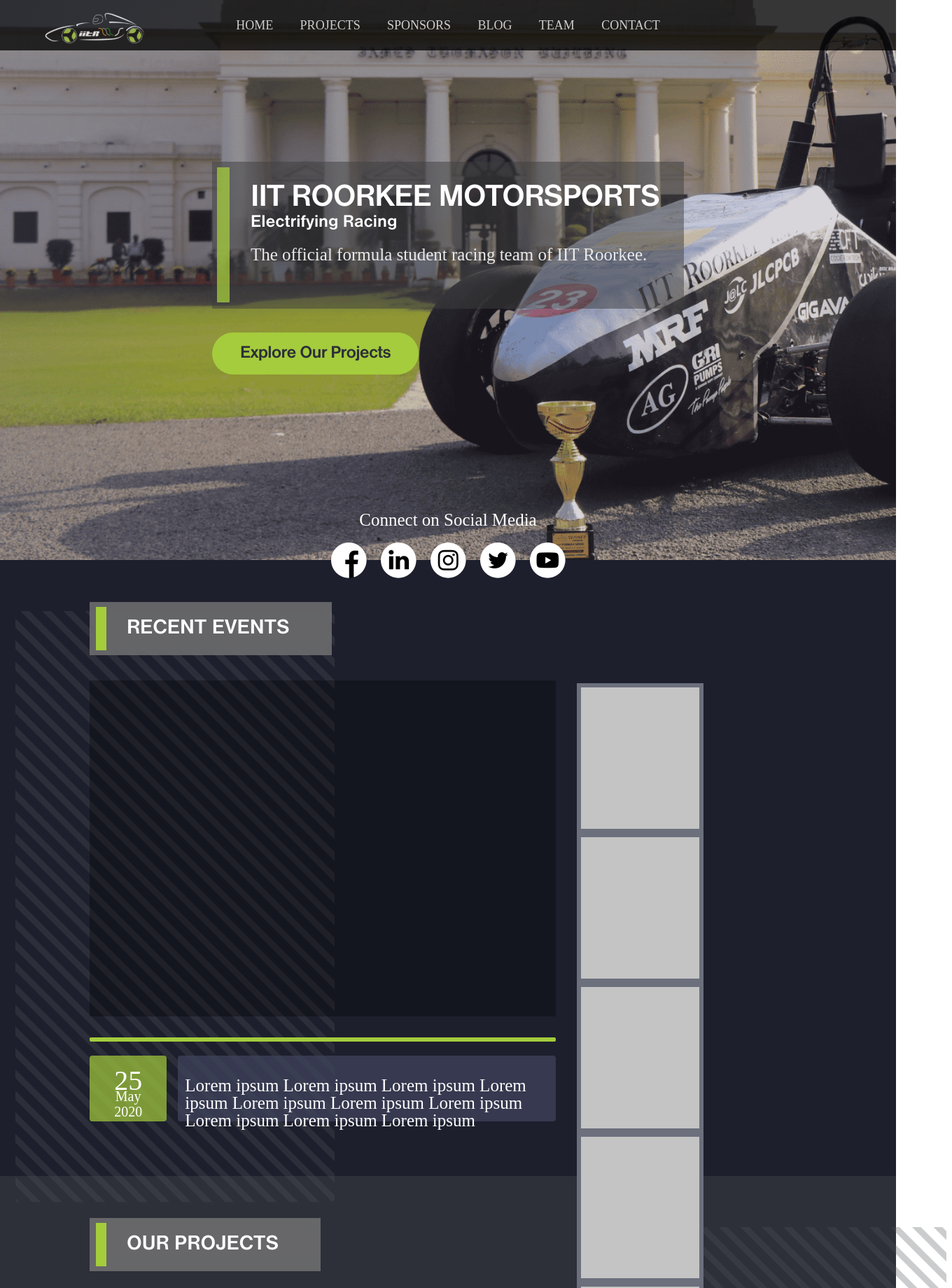
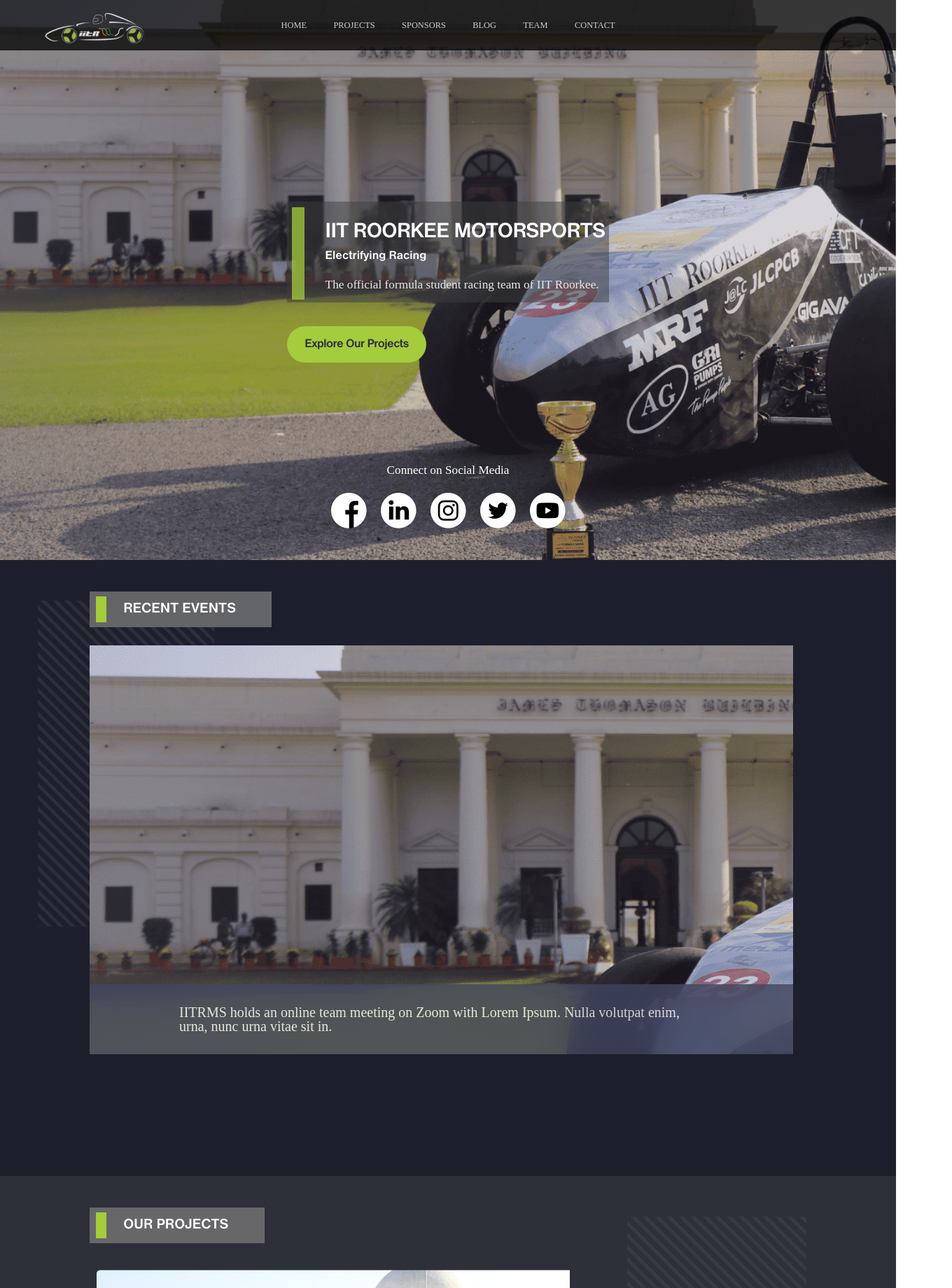
Before and after one commit to anujkumar09062001/iitrms-new, a React (Create React App) app: page /#/ in a window 1280 px wide. Shown: the top 1840 px of the page at 70% size, 1360 px wide, since content can reach past the window. Built offline with nearby package versions, Linux system fonts and the light colour scheme.

Commit message:
amking changes in the homepage

```diff
--- a/src/components/footer/footer.css
+++ b/src/components/footer/footer.css
@@ -4,7 +4,7 @@
   background-color: #1d1f2d;
   position: relative;
   display: flex;
-  z-index: -1;
+  z-index: 0;
 }
 .footer-left {
   width: 50%;
--- a/src/components/heading/heading.css
+++ b/src/components/heading/heading.css
@@ -5,8 +5,8 @@
   font-family: Nimbus Sans;
   font-style: normal;
   /* font-weight: 600; */
-  font-size: 30px;
-  line-height: 36px;
+  font-size: 1.62vw;
+  line-height: 1.62vw;
   color: white;
   display: flex;
   z-index: 1;
@@ -22,7 +22,7 @@
   /* height: fit-content; */
 }
 .heading-text {
-  padding: 20px 60px 20px 20px;
+  padding: 1.2vw 4vw 1.2vw 1.2vw;
 }
 @font-face {
   font-family: "Nimbus Sans";
--- a/src/components/navbar/navbar.css
+++ b/src/components/navbar/navbar.css
@@ -27,13 +27,13 @@
   display: flex;
   justify-content: center;
   align-items: center;
-  font-size: 18px;
+  font-size: 1vw;
   line-height: 18px;
 }
 .individual-option {
   padding: 1.5vw;
   text-align: center;
   color: #eaeaea;
-  font-size: 18px;
+  font-size: 0.97vw;
   line-height: 18px;
 }
--- a/src/homepage/homepage.css
+++ b/src/homepage/homepage.css
@@ -4,13 +4,14 @@
   /* background-image: url("../assets/car.png"); */
 }
 .homepage-intro {
-  background-image: url("../assets/Car.png");
+  /* background-image: url("../assets/Car.png"); */
   height: 100vh;
   background-size: cover;
+  /* position: fixed; */
 }
 .homepage-intro-box {
-  width: 674px;
-  height: 210px;
+  width: 36vw;
+  height: fit-content;
   background: rgba(63, 63, 63, 0.5);
   /* filter: transparent; */
   border-radius: 1px;
@@ -26,26 +27,26 @@
   margin: 8px 30px 8px 7px;
 }
 .homepage-intro-box-contents {
+  padding: 1.20vw 0;
 }
 .homepage-intro-box-contents-heading1 {
   font-family: Nimbus Sans;
   font-style: normal;
-  font-size: 45px;
+  font-size: 2.41vw;
   line-height: 54px;
   letter-spacing: -0.02em;
-  padding-top: 25px;
 }
 .homepage-intro-box-contents-heading2 {
   font-family: Nimbus Sans;
   font-style: normal;
-  font-size: 25px;
+  font-size: 1.35vw;
   line-height: 15px;
 }
 .homepage-intro-box-contents-heading3 {
   font-family: Josefin Sans;
   font-style: normal;
   font-weight: normal;
-  font-size: 25px;
+  font-size: 1.35vw;
   line-height: 108%;
   color: #eaeaea;
   padding-top: 25px;
@@ -55,24 +56,24 @@
   border-radius: 33.5px;
   font-family: Nimbus Sans;
   font-style: normal;
-  font-size: 25px;
+  font-size: 1.35vw;
   line-height: 30px;
   display: flex;
   align-items: center;
   letter-spacing: -0.03em;
   color: #2d2f39;
-  padding: 15px 40px;
+  padding: 0.85vw 2vw;
   width: fit-content;
   margin: 34px 0px;
 }
 .homepage-intro-socials {
-  margin-top: 780px;
+  /* margin-top: 42vw; */
   position: absolute;
   /* justify-self: flex-end; */
   font-family: Josefin Sans;
   font-style: normal;
   font-weight: normal;
-  font-size: 25px;
+  font-size: 1.35vw;
   line-height: 25px;
   text-align: center;
   color: #ffffff;
@@ -81,96 +82,52 @@
   height: 110vh;
   width: 100vw;
   background-color: #1d1f2d;
-  padding: 60px 10vw;
+  padding: 3.5vw 10vw;
 }
 .homepage-recent-stripped {
   position: absolute;
-  margin: 13px -110px;
+  margin: 13px -5.9vw;
+  width: 25vw;
 }
 .homepage-eventscroller {
-  width: 52vw;
-  height: 60vh;
-  background: rgba(0, 0, 0, 0.3);
-  margin-top: 36px;
+  width: 78.5vw;
+  height: 73vh;
+  background: rgba(0,0,0,0.3);
+  margin-top: 2vw;
+  display: flex;
+  align-items: flex-end;
+  background-image: url("../assets/Car.png");
 }
-.homepage-eventline {
-  height: 6px;
+.homepage-eventscroller-description{
+  height: 100px;
   width: 100%;
-  margin-top: 30px;
-  border-radius: 2px;
-  background-color: #a4cc3c;
-}
-.homepage-eventdetail {
-  margin-top: 20px;
-  height: 11.7vh;
-  width: 100%;
-  display: flex;
-}
-.homepage-eventdate {
+  background-color:#40455F;
+  opacity: 0.8;
+  backdrop-filter: blur(20px);
   font-family: Josefin Sans;
-  border-radius: 4px;
-  background: rgba(164, 204, 60, 0.7);
-  width: 125px;
-  /* height: 125px; */
-  font-style: normal;
-  font-weight: normal;
-  font-size: 40px;
-  line-height: 22px;
-  color: white;
-  display: flex;
-  align-items: center;
-  text-align: center;
-  flex-direction: column;
-  padding: 25px;
-}
-.homepage-eventdescription {
-  background: rgba(64, 69, 95, 0.7);
-  border-radius: 4px;
-  width: 100%;
-  height: 100%;
-  margin-left: 16px;
-  padding: 30px 10px;
-  font-size: 25px;
-  line-height: 25px;
-  color: white;
-  font-family: Josefin Sans;
-}
-.homepage-allevents {
-  display: flex;
-  flex-wrap: wrap;
-  padding-left: 20px;
-  /* flex-direction: column; */
-  /* justify-content: space-between; */
-  /* align-items: center; */
-  /* width:  50vw; */
-  padding-top: 40px;
-  /* height: 100vw; */
-  /* height: fit-content; */
-}
-.homepage-allevents-event {
-  width: 181px !important;
-  height: 214px;
-  background-color: #c4c4c4;
-  margin: 0px 10px;
-  border: 6px solid #6c6f7c;
+font-style: normal;
+font-weight: normal;
+font-size: 20px;
+line-height: 20px;
+color:white;
+padding: 30px 10vw
 }
 .homepage-projects {
-  height: 130vh;
+  height: fit-content;
   width: 100vw;
   background-color: #2d2f39;
-  padding: 60px 10vw;
+  padding: 3.5vw 10vw 15vh;
   position: relative;
-  z-index: -1;
+  z-index: 0;
 }
 .homepage-projects-allprojects {
   display: flex;
   flex-wrap: wrap;
-  padding-top: 40px;
+  padding-top: 2.16vw;
 }
 .homepage-projects-project {
-  height: 420px;
-  width: 470px;
-  background-color: grey;
+  height: 23vw;
+  width: 25.4vw;
   margin: 10px;
   overflow: hidden;
 }
@@ -213,7 +170,7 @@
 .homepage-achievements-cars-car {
   background-color: #40455f;
   color: white;
-  width: 125px;
+  width: 7.2vw;
   border-radius: 4px;
   height: 60px;
   margin: 18px 0px 18px 18px;
@@ -244,4 +201,10 @@
   display: flex;
   align-items: center;
   justify-content: center;
+  /* width: 200px; */
 }
+@media only screen and (max-width: 1600px){
+  .homepage-recent-stripped{
+    width: 20vw;
+  }
+}
--- a/src/homepage/homepage.jsx
+++ b/src/homepage/homepage.jsx
@@ -26,6 +26,7 @@
 import Insta from "../assets/Insta2.png";
 import Twitter from "../assets/twitter2.png";
 import Youtube from "../assets/youtube2.png";
+import Car from "../assets/Car.png";
 
 class Homepage extends Component {
   constructor(props) {
@@ -36,6 +37,16 @@
     return (
       <div className="homepage">
         <Navbar></Navbar>
+        <div
+          style={{
+            width: "100vw",
+            height: "100vh",
+            position: "fixed",
+            backgroundImage: `url(${Car})`,
+            zIndex: "-2",
+            backgroundSize: "cover",
+          }}
+        ></div>
         <div className="homepage-intro">
           <div
             style={{
@@ -43,7 +54,8 @@
               justifyContent: "center",
               alignItems: "center",
               flexDirection: "column",
-              height: "inherit",
+              height: "90vh",
+              paddingTop: "15vh",
             }}
           >
             <div className="homepage-intro-box">
@@ -60,9 +72,18 @@
                 </div>
               </div>
             </div>
-            <div style={{ width: "674px" }}>
+            <div style={{ width: "36vw" }}>
               <div className="homepage-intro-explore">Explore Our Projects</div>
             </div>
+          </div>
+          <div
+            style={{
+              width: "100vw",
+              display: "flex",
+              justifyContent: "center",
+              alignItems: "center",
+            }}
+          >
             <div className="homepage-intro-socials">
               Connect on Social Media
               <div>
@@ -75,35 +96,20 @@
             </div>
           </div>
         </div>
+
         <div className="homepage-recent">
           <img className="homepage-recent-stripped" src={Stripped}></img>
           <Heading text="RECENT EVENTS"></Heading>
           <div style={{ display: "flex", zIndex: "1", position: "relative" }}>
             <div>
-              <div className="homepage-eventscroller"></div>
-              <div className="homepage-eventline"></div>
-              <div className="homepage-eventdetail">
-                <div className="homepage-eventdate">
-                  <div style={{}}>25</div>
-                  <div style={{ fontSize: "20px" }}>May</div>
-                  <div style={{ fontSize: "20px" }}>2020</div>
-                </div>
-                <div className="homepage-eventdescription">
-                  Lorem ipsum Lorem ipsum Lorem ipsum Lorem ipsum Lorem ipsum
-                  Lorem ipsum Lorem ipsum Lorem ipsum Lorem ipsum Lorem ipsum{" "}
-                </div>
+              <div className="homepage-eventscroller">
+
+                <div className="homepage-eventscroller-description">IITRMS holds an online team meeting on Zoom with Lorem Ipsum. Nulla volutpat enim, urna, nunc urna vitae sit in.</div>
               </div>
-            </div>
-            <div className="homepage-allevents">
-              <div className="homepage-allevents-event"></div>
-              <div className="homepage-allevents-event"></div>
-              <div className="homepage-allevents-event"></div>
-              <div className="homepage-allevents-event"></div>
-              <div className="homepage-allevents-event"></div>
-              <div className="homepage-allevents-event"></div>
             </div>
           </div>
         </div>
+
         <div className="homepage-projects">
           <img
             className="homepage-recent-stripped2 homepage-recent-stripped"
```
